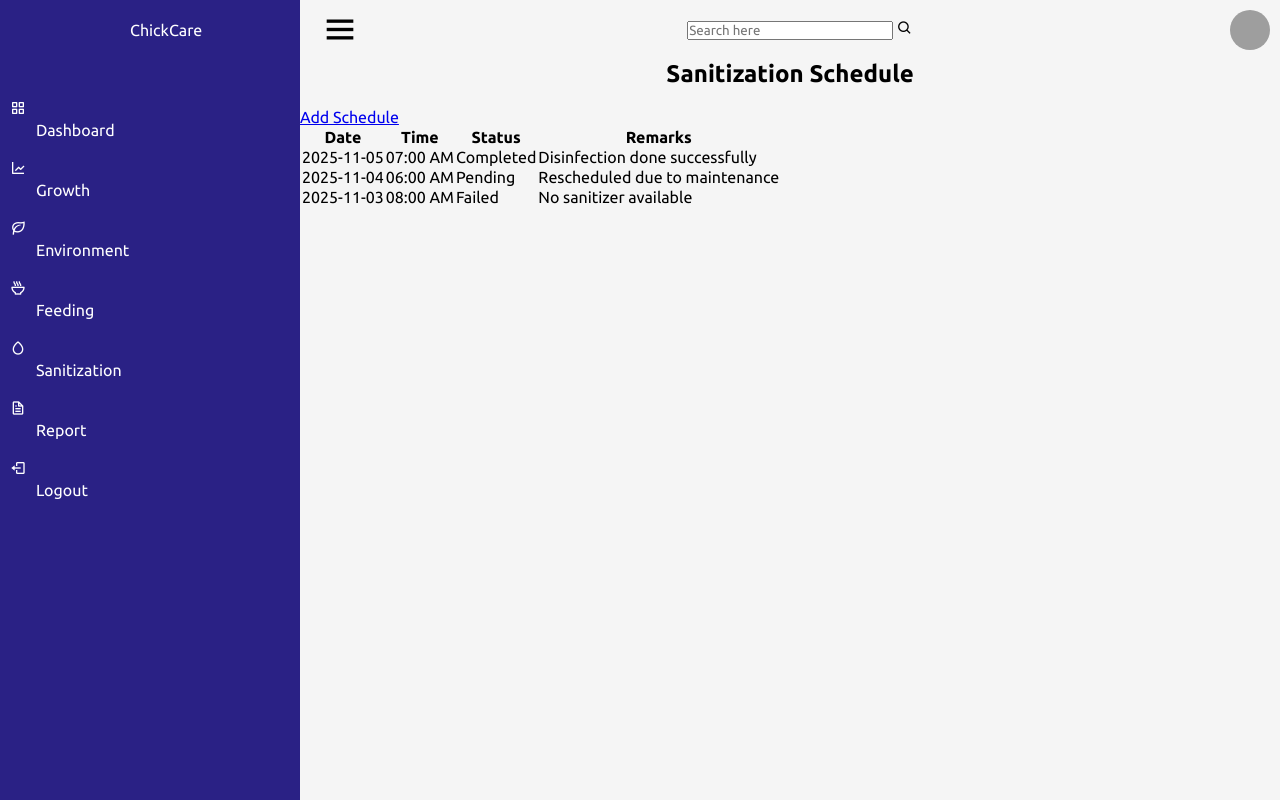
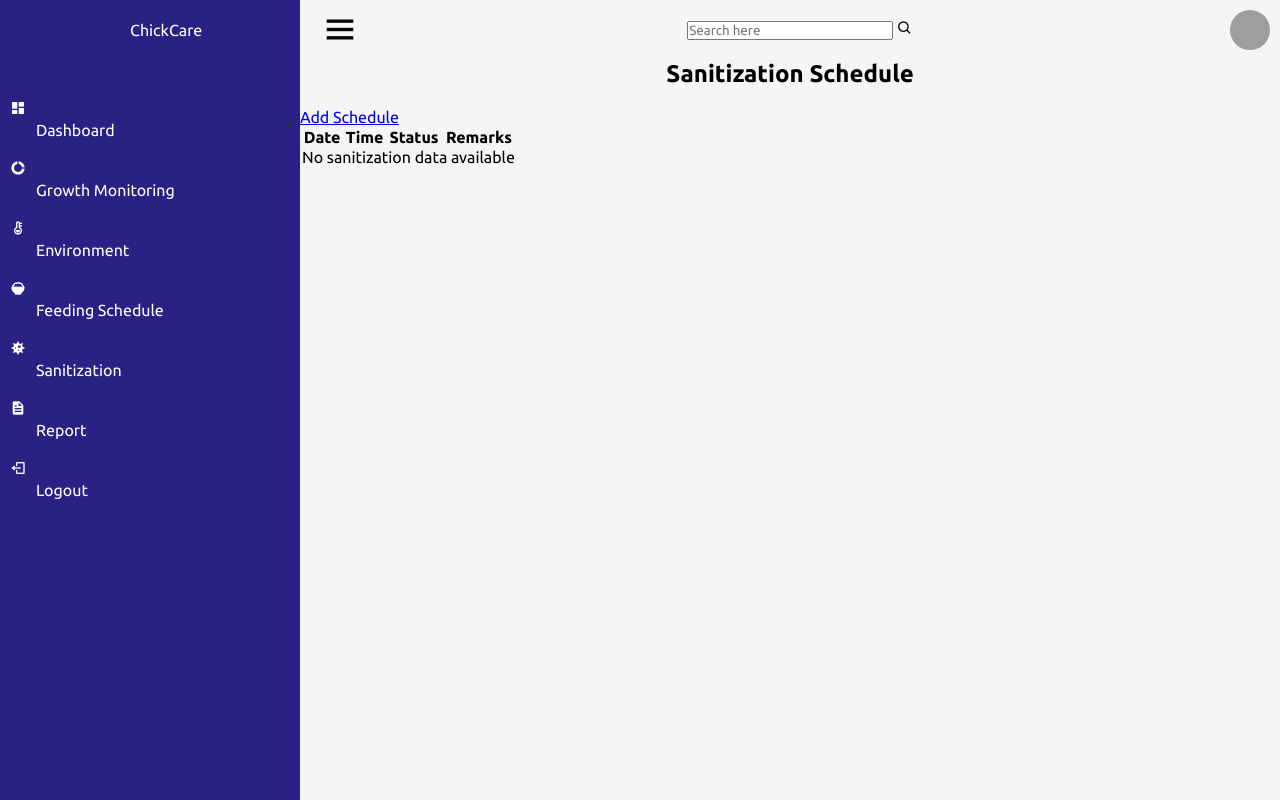
Before and after one commit to leileiloop/chickcare, a Flask app: page /sanitization in a window 1280 px wide. Run offline with Flask 3, Linux system fonts and the light colour scheme; the visitor is signed in with stand-in values (Sample User, id 1); parts of the project's set-up code (start-up, migrations or seed data) failed here and were passed over; some libraries are stand-ins or nearby versions; grey boxes are pictures that could not be loaded.

Commit message:
Update sanitization.html

```diff
--- a/templates/sanitization.html
+++ b/templates/sanitization.html
@@ -3,32 +3,29 @@
 <head>
   <meta charset="UTF-8">
   <meta name="viewport" content="width=device-width, initial-scale=1.0">
-  <title>Sanitization | ChickCare Dashboard</title>
+  <title>Sanitization | ChickCare</title>
+
+  <!-- Google Fonts -->
+  <link href="https://fonts.googleapis.com/css2?family=Poppins:wght@400;600&display=swap" rel="stylesheet">
+
+  <!-- Boxicons -->
+  <link href='https://unpkg.com/boxicons@2.1.4/css/boxicons.min.css' rel='stylesheet'>
 
   <!-- Main Stylesheet -->
   <link rel="stylesheet" href="{{ url_for('static', filename='css/style.css') }}">
-
-  <!-- Boxicons -->
-  <link href='https://unpkg.com/boxicons@2.1.4/css/boxicons.min.css' rel='stylesheet'>
 </head>
-
 <body>
   <div class="container">
     <!-- ================= Navigation ================= -->
     <div class="navigation">
       <ul>
-        <li>
-          <a href="{{ url_for('dashboard') }}">
-            <span class="icon"><i class='bx bxs-chicken'></i></span>
-            <span class="title">ChickCare</span>
-          </a>
-        </li>
-        <li><a href="{{ url_for('dashboard') }}"><i class='bx bx-grid-alt'></i><span class="title">Dashboard</span></a></li>
-        <li><a href="{{ url_for('growth') }}"><i class='bx bx-line-chart'></i><span class="title">Growth</span></a></li>
-        <li><a href="{{ url_for('environment') }}"><i class='bx bx-leaf'></i><span class="title">Environment</span></a></li>
-        <li><a href="{{ url_for('feed') }}"><i class='bx bx-bowl-hot'></i><span class="title">Feeding</span></a></li>
-        <li class="active"><a href="{{ url_for('sanitization') }}"><i class='bx bx-droplet'></i><span class="title">Sanitization</span></a></li>
-        <li><a href="{{ url_for('report') }}"><i class='bx bx-file'></i><span class="title">Report</span></a></li>
+        <li><a href="{{ url_for('dashboard') }}"><span class="icon"><i class='bx bxs-chicken'></i></span><span class="title">ChickCare</span></a></li>
+        <li><a href="{{ url_for('dashboard') }}"><i class='bx bxs-dashboard'></i><span class="title">Dashboard</span></a></li>
+        <li><a href="{{ url_for('growth_monitoring') }}"><i class='bx bxs-doughnut-chart'></i><span class="title">Growth Monitoring</span></a></li>
+        <li><a href="{{ url_for('environment') }}"><i class='bx bxs-thermometer'></i><span class="title">Environment</span></a></li>
+        <li><a href="{{ url_for('feeding_schedule') }}"><i class='bx bxs-bowl-rice'></i><span class="title">Feeding Schedule</span></a></li>
+        <li><a href="{{ url_for('sanitization') }}" class="active"><i class='bx bxs-virus'></i><span class="title">Sanitization</span></a></li>
+        <li><a href="{{ url_for('report') }}"><i class='bx bxs-file'></i><span class="title">Report</span></a></li>
         <li><a href="{{ url_for('logout') }}"><i class='bx bx-log-out'></i><span class="title">Logout</span></a></li>
       </ul>
     </div>
@@ -49,12 +46,12 @@
         </div>
       </div>
 
-      <!-- Sanitization Schedule -->
+      <!-- Sanitization Schedule Table -->
       <div class="details">
         <div class="recentOrders">
           <div class="cardHeader">
             <h2>Sanitization Schedule</h2>
-            <a href="#" class="btn">Add Schedule</a>
+            <a href="{{ url_for('add_sanitization') }}" class="btn">Add Schedule</a>
           </div>
 
           <table>
@@ -66,26 +63,29 @@
                 <th>Remarks</th>
               </tr>
             </thead>
-
             <tbody>
-              <tr>
-                <td>2025-11-05</td>
-                <td>07:00 AM</td>
-                <td><span class="status delivered">Completed</span></td>
-                <td>Disinfection done successfully</td>
-              </tr>
-              <tr>
-                <td>2025-11-04</td>
-                <td>06:00 AM</td>
-                <td><span class="status pending">Pending</span></td>
-                <td>Rescheduled due to maintenance</td>
-              </tr>
-              <tr>
-                <td>2025-11-03</td>
-                <td>08:00 AM</td>
-                <td><span class="status return">Failed</span></td>
-                <td>No sanitizer available</td>
-              </tr>
+              {% if sanitization_data %}
+                {% for record in sanitization_data %}
+                <tr>
+                  <td>{{ record.date }}</td>
+                  <td>{{ record.time }}</td>
+                  <td>
+                    {% if record.status == 'Completed' %}
+                      <span class="status delivered">{{ record.status }}</span>
+                    {% elif record.status == 'Pending' %}
+                      <span class="status pending">{{ record.status }}</span>
+                    {% else %}
+                      <span class="status return">{{ record.status }}</span>
+                    {% endif %}
+                  </td>
+                  <td>{{ record.remarks }}</td>
+                </tr>
+                {% endfor %}
+              {% else %}
+                <tr>
+                  <td colspan="4" style="text-align:center;">No sanitization data available</td>
+                </tr>
+              {% endif %}
             </tbody>
           </table>
         </div>
```
